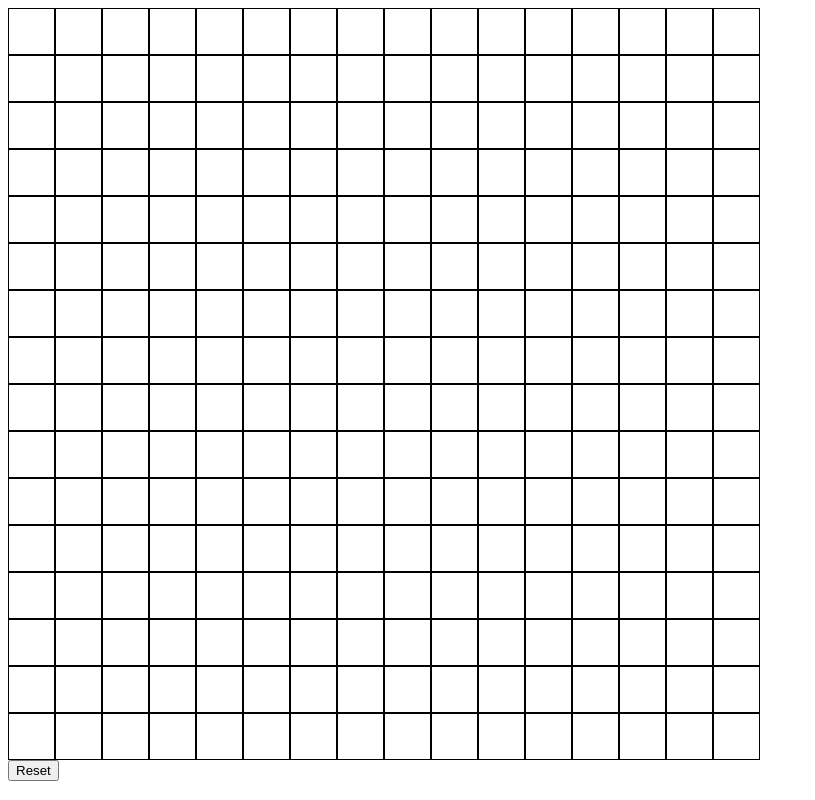
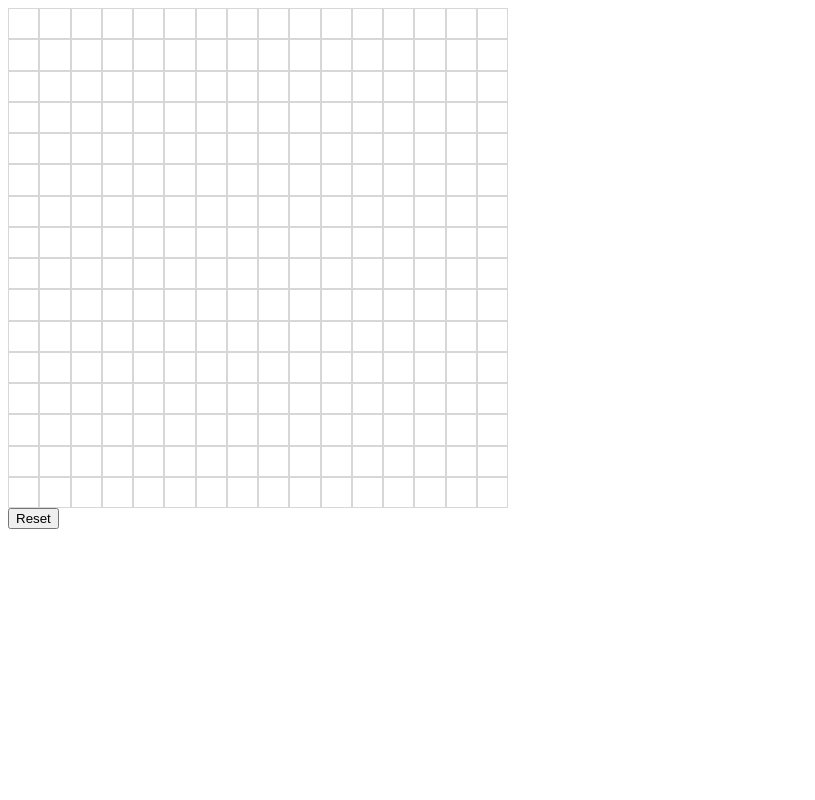
Before and after one commit to basaaj/etch-a-sketch, a plain HTML site: page index.html in a window 1280 px wide. Shown: the whole page, without its empty margins (0-815 px from the left). Drawn offline with Linux system fonts and the light colour scheme.

Commit message:
Contain grid within same space even with variable number of cells

```diff
--- a/script.js
+++ b/script.js
@@ -1,4 +1,5 @@
 const grid = document.querySelector(".grid");
+const GRID_SIZE = 500;
 
 populateGrid(16);
 
@@ -23,6 +24,9 @@ function populateGrid(size) {
     // Reset grid
     grid.innerHTML = null;
 
+    // Calculate new size
+    let boxSize = GRID_SIZE / size;
+
     // Populate grid boxes
     for (let i = 0; i < size; i++) {
         let currRow = document.createElement('grid-row');
@@ -30,6 +34,8 @@ function populateGrid(size) {
         for (let j = 0; j < size; j++) {
             let currBox = document.createElement('div');
             currBox.classList.add('grid-box');
+            currBox.style.height = boxSize + 'px';
+            currBox.style.width = boxSize + 'px';
 
             currRow.appendChild(currBox);
         }
@@ -42,7 +48,7 @@ function populateGrid(size) {
 
     boxes.forEach(box => {
         box.addEventListener('mouseover', function() {
-            box.setAttribute('style', 'background: pink;');
+            box.style.background = 'pink';
         });
     });
 }
--- a/style.css
+++ b/style.css
@@ -1,3 +1,7 @@
+* {
+    box-sizing: border-box;
+}
+
 .grid {
     display: flex;
     flex-direction: row;
@@ -10,8 +14,5 @@
 }
 
 .grid-box {
-    width: 25px;
-    height: 25px;
-    padding: 10px;
-    border: 1px solid black;
+    border: 1px solid rgb(215, 215, 215);
 }
```
